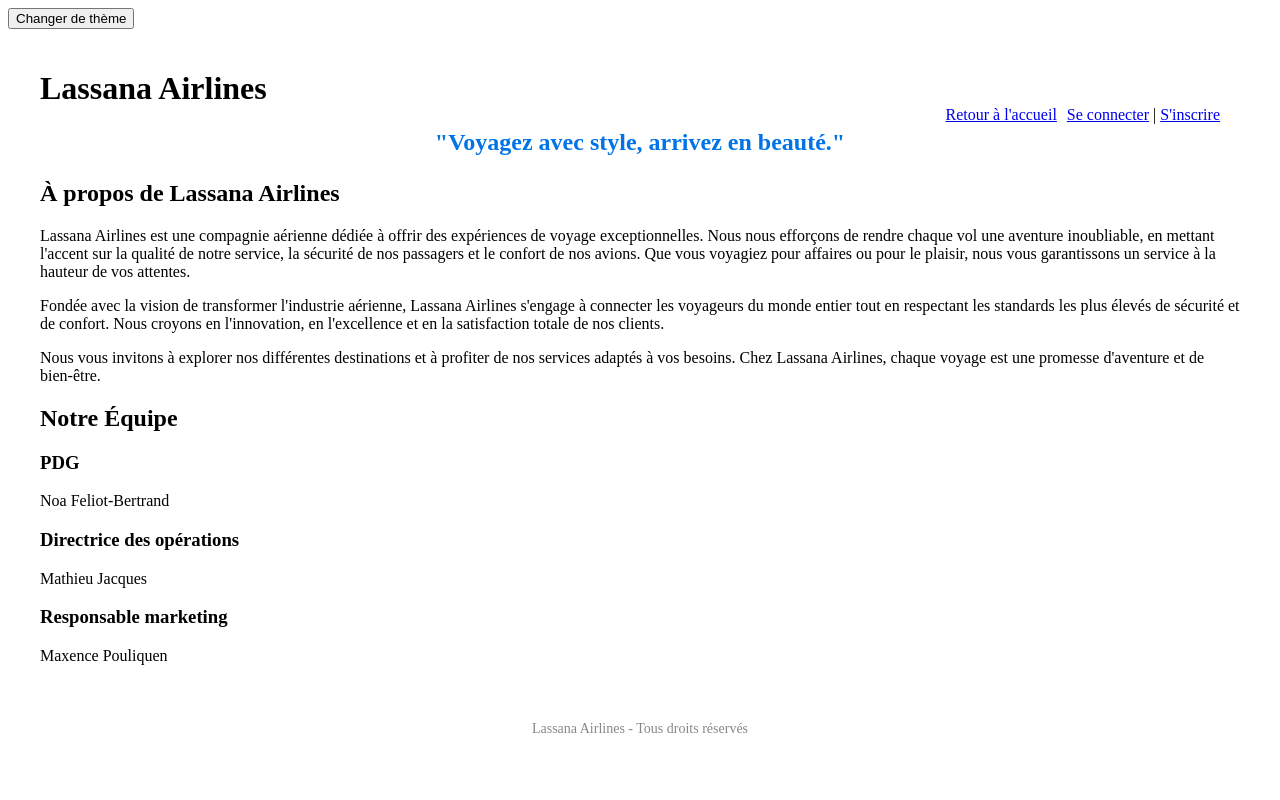
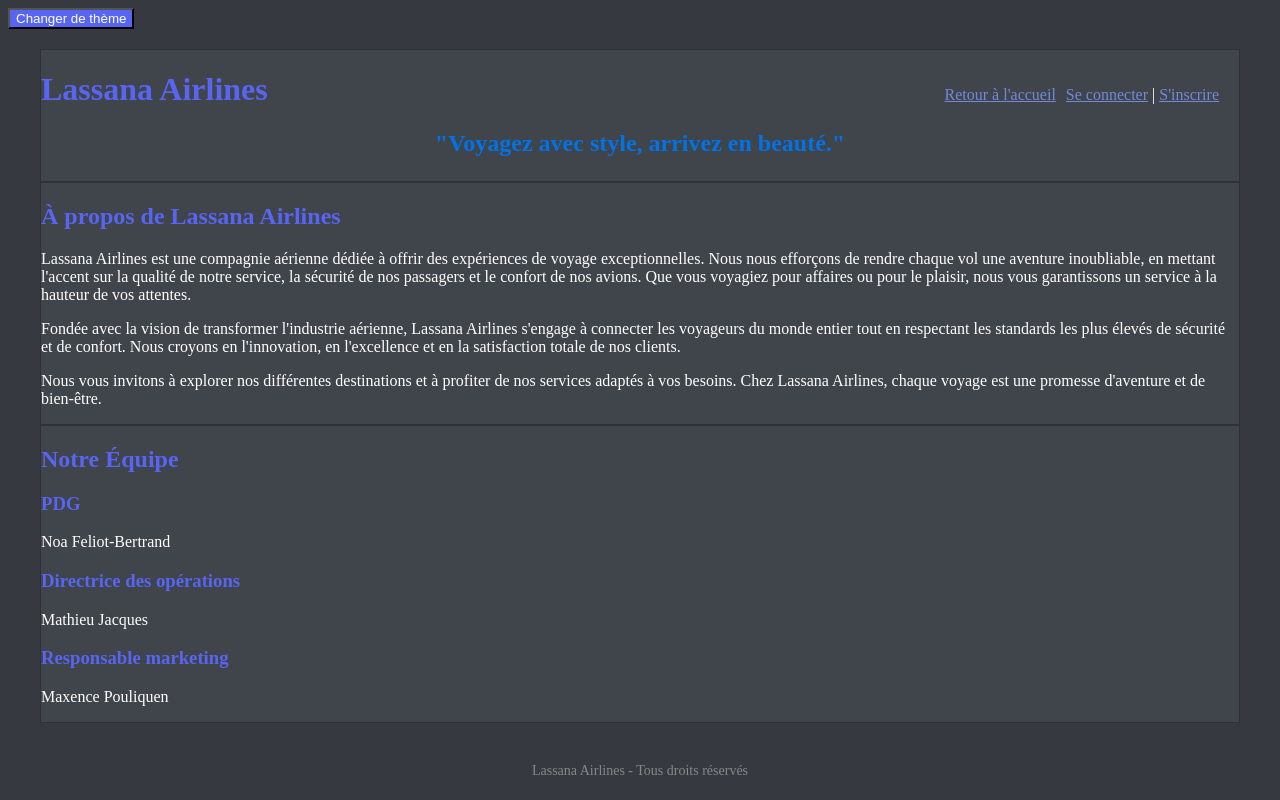
Before and after one commit to cmoinoa/lassanaairline, a PHP site: page /pages/a_propos_de_nous.php in a window 1280 px wide. Run offline with PHP 8.4, Linux system fonts and the light colour scheme.

Commit message:
Update a_propos_de_nous.php

```diff
--- a/pages/a_propos_de_nous.php
+++ b/pages/a_propos_de_nous.php
@@ -45,10 +45,9 @@ session_start();
         }
     </style>
 </head>
-<body>
+<body class="dark">
     <button id="toggle-theme">Changer de thème</button>
-<link id="theme-link" rel="stylesheet" href="css/clair.css">
-
+<link rel="stylesheet" href="css/style.css">
     <div class="container">
         <header class="card" style="position: relative;">
             <h1>Lassana Airlines</h1>
```
